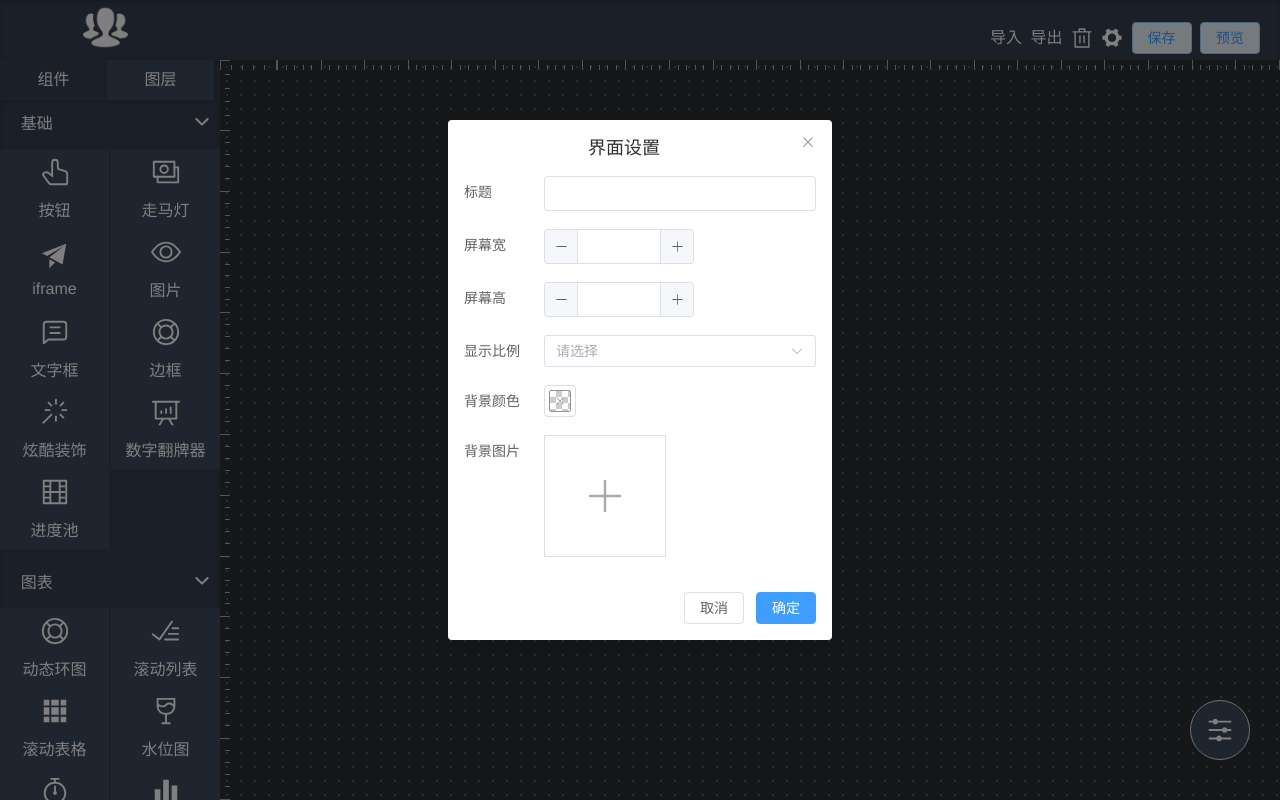
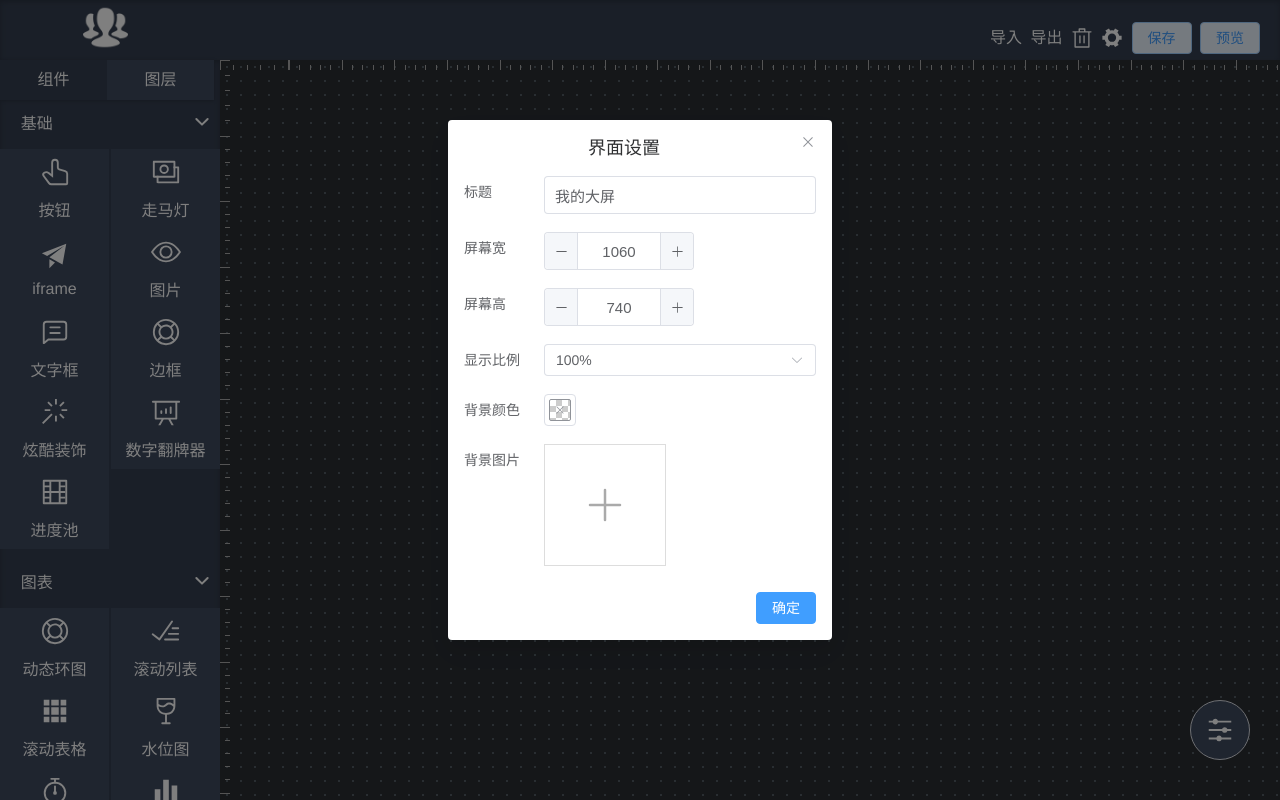
Before and after one commit to MoNaiZi/large-visual-screen, a Vue app: page / in a window 1280 px wide. Both pictures are taken after a click on the element 1112 px from the left and 37 px from the top of the page. Built offline with nearby package versions, Linux system fonts and the light colour scheme; what @jiaminghi/data-view would draw is missing.

Commit message:
自定义分辨率

```diff
--- a/src/components/element/custom-button.vue
+++ b/src/components/element/custom-button.vue
@@ -1,7 +1,6 @@
 <template>
 	<div style="height: 100%">
-    <button style="width: 100%;height: 100%;border: none;position: absolute;left: 0px;" @click="redirect()"
-          :style="{background:option.attribute.bgColor,color:option.attribute.textColor,
+		<button style="width: 100%;height: 100%;border: none;position: absolute;left: 0px;" @click="redirect()" :style="{background:option.attribute.bgColor,color:option.attribute.textColor,
               borderRadius:option.attribute.radius+'px'}">
 			{{cptData}}
 		</button>
@@ -9,38 +8,31 @@
 </template>
 
 <script>
-
-
 	export default {
 		name: "custom-button",
 		title: "按钮",
 		icon: 'Pointer',
 		initWidth: 150,
 		initHeight: 50,
-  group:'basic',
-  props:{option:Object},
+		group: 'basic',
+		props: {
+			option: Object
+		},
 		data() {
 			return {
-      cptData: '',
-      uuid: null
+				cptData: ''
 			}
 		},
 		created() {
-    this.refreshCptData();
+			this.cptData = this.$getData(this.option)
 		},
-  methods:{
-    refreshCptData(){
-
-    },
-    loadData(){
-
-    },
-    redirect(){
-      if (this.option.attribute.url){
-        if (this.option.attribute.url.startsWith("view")){
+		methods: {
+			redirect() {
+				if (this.option.attribute.url) {
+					if (this.option.attribute.url.startsWith("view")) {
 						this.$router.push(this.option.attribute.url)
 						this.$emit("reload")
-        }else{
+					} else {
 						window.open(this.option.attribute.url)
 					}
 				}
--- a/src/components/element/custom-text.vue
+++ b/src/components/element/custom-text.vue
@@ -1,5 +1,5 @@
 <template>
-	<div>
+	<div  style="width: 100%;height: 100%">
 		<div v-if="!cptData.edite" style="width: 100%;height: 100%" :style="[main_style]">
 			{{cptData.cptDataForm.dataText}}
 		</div>
--- a/src/components/element/options/custom-text-option.vue
+++ b/src/components/element/options/custom-text-option.vue
@@ -1,6 +1,6 @@
 <template>
 	<div>
-		<el-form label-width="90px">
+		<el-form label-width="70px" label-position="left">
 			<el-form-item label="字体">
 				<el-select v-model="data.textFamily">
 					<el-option v-for="(item,index) in textFamilyList" :key="index+item" :label="item" :value="item" />
--- a/src/components/item-settings.vue
+++ b/src/components/item-settings.vue
@@ -11,8 +11,7 @@
 		</div>
 		<transition appear name="configTs">
 			<div v-show="configBarShow">
-				<el-row style="position: fixed;width: 260px;height:450px;z-index: 1802;
-      bottom: 84px;right: 30px;border-radius: 6px;background: rgba(228,230,236,.9);border: 1px solid #3F4B5F">
+				<el-row class="main">
 					<div v-drag class="title">
 						<div>
 							<div>组件属性</div>
@@ -206,29 +205,55 @@
 	}
 </script>
 
-<style>
-	.set_item{
-		margin: 10px;
+<style lang="scss">
+	.main {
+		position: fixed !important;
+		width: 260px;
+		height: 450px;
+		z-index: 1802;
+		bottom: 84px;
+		right: 30px;
+		border-radius: 6px;
+		background: rgba(228, 230, 236, .9);
+		border: 1px solid #3F4B5F;
+
+		.title {
+			display: flex;
+			width: 100%;
+			justify-content: space-between;
+			padding: 10px;
+			background: #3F4B5F;
+			color: #fff;
+			height: 26px;
+		}
+
+		.set_item {
+			margin: 10px;
+		}
+
+		.el-tabs {
+			height: 398px;
+			width: 100%;
+		}
+
+		.customForm {
+			width: 95%;
+			padding: 0 6px 0 4px;
+			height: 345px;
+			overflow: auto
+		}
 	}
+
 	.el-tabs__content {
 		padding: 0px !important;
 		font-size: 26px !important;
 	}
 
 	.el-input__inner {
-		height: 33px !important;
+		height: 36px !important;
 		font-size: 15px !important;
 	}
 
-	.title {
-		display: flex;
-		width: 100%;
-		justify-content: space-between;
-		padding: 10px;
-		background: #3F4B5F;
-		color: #fff;
-		height: 26px;
-	}
 
 	.cptTitle:hover {
 		cursor: move
@@ -240,17 +265,7 @@
 		margin-top: -7px;
 	}
 
-	.el-tabs {
-		height: 398px;
-		width: 100%;
-	}
 
-	.customForm {
-		width: 100%;
-		padding: 0 6px 0 4px;
-		height: 333px;
-		overflow: auto
-	}
 
 	.configTs-enter-active,
 	.configTs-leave-active {
--- a/src/components/sidebar.vue
+++ b/src/components/sidebar.vue
@@ -93,6 +93,14 @@
 				}
 			},
 			selectIndex: Number
+		},
+		watch: {
+			'selectList': {
+				deep: true,
+				handler() {
+					this.list = this.selectList
+				}
+			}
 		},
 		data() {
 			return {
--- a/src/utils/options.js
+++ b/src/utils/options.js
@@ -71,8 +71,8 @@ export default {
 					trigger: 'hover',
 					fit: 'cover',
 					imgUrls: [
-						require('@/assets/readme/test.png'),
-						require('@/assets/readme/options.png')
+						require('@/assets/img.png'),
+						require('@/assets/logo.png')
 					],
 				}
 			},
--- a/src/utils/utils.js
+++ b/src/utils/utils.js
@@ -10,7 +10,12 @@ function updateComponentStatus(that, refName, dataKey = "refreshFlagKey") {
 
 function getData(option) {
 	if (option && option.cptDataForm) {
-		return JSON.parse(option.cptDataForm.dataText)
+		try {
+			return JSON.parse(option.cptDataForm.dataText)
+		} catch (err) {
+			return option.cptDataForm.dataText
+		}
+
 	}
 	return {}
 }
--- a/src/views/edite.vue
+++ b/src/views/edite.vue
@@ -36,22 +36,19 @@
 						@selectIndexFn="selectItem" @changeCurrentItem="changeCurrentItem"></sidebar>
 				</el-aside>
 
-				<el-main id='mainId' @dragover="allowDrop" @drop="drop" :style="{
-					background: 'url(' + defaultBg + ') repeat',
-					transform: 'scale(' + containerScale + ')'
-				}" @click.self="selectItem(-1)">
-					<div style="height: 10px;position: fixed;width: 100%;">
+				<el-main :id='mainId'>
+					<div class="ScaleMarkX">
 						<ScaleMarkX />
 					</div>
-					<div style="width: 10px;height: 100%;">
+					<div class="ScaleMarkY">
 						<ScaleMarkY />
 					</div>
-					<div v-for="(item,index) in list" :key="index" class="cptDiv" @mousedown.stop="selectItem(index)"
+					<div class="wrap" @dragover="allowDrop" @drop="drop" :style="[setWrap_style]"
+						@click.self="selectItem(-1)">
+						<div v-for="(item,index) in list" :key="index" class="cptDiv" @mousedown="selectItem(index)"
 							:style="[cptDiv_fn(item,index)]">
-						<div v-show="currentIndex === index" class="ScaleMarkX"
-							:style="{width:1920*containerScale+'px'}"></div>
-						<div v-show="currentIndex === index" class="ScaleMarkY"
-							:style="{height:1920*containerScale / designData.scaleX * designData.scaleY+'px'}"></div>
+							<div v-show="currentIndex === index" class="lineX"></div>
+							<div v-show="currentIndex === index" class="lineY"></div>
 
 							<div v-resize="{key:'move',index:index}" @dblclick.stop="dblclick(index)" class="activeMask"
 								:style="{border:currentIndex === index?'1px solid #B6BFCE':'',zIndex:(item.options||{}).edite?0:100}" />
@@ -77,30 +74,32 @@
 							<div v-show="currentIndex === index" style="top: 48%;left: -3px;cursor: w-resize"
 								class="resizeTag" v-resize="{key:'l',index:index}" />
 						</div>
+					</div>
+				</el-main>
 
-				</el-main>
 			</el-container>
 		</el-container>
 		<el-dialog v-model="dialogVisible" title="界面设置" width="30%">
 			<div class="dialog_main">
 				<el-form ref="formRef" label-width="80px" label-position="left">
 					<el-form-item label="标题" prop="age">
-						<el-input type="text" autocomplete="off" />
+						<el-input type="text" v-model="designData.title" autocomplete="off" />
 					</el-form-item>
 					<el-form-item label="屏幕宽">
-						<el-input-number v-model="num" :min="1" @change="handleChange" />
+						<el-input-number v-model="designData.mainW" :min="1" @change="handleMainW" />
 					</el-form-item>
 					<el-form-item label="屏幕高">
-						<el-input-number v-model="num" :min="1" @change="handleChange" />
+						<el-input-number v-model="designData.mainH" :min="1" @change="handleMainH" />
 					</el-form-item>
 					<el-form-item label="显示比例">
-						<el-select v-model="scale" placeholder="请选择" style="width: 100%" @change="scaleChange">
+						<el-select v-model="designData.scale" placeholder="请选择" style="width: 100%"
+							@change="scaleChange">
 							<el-option v-for="item in scaleOptions" :key="item.value" :label="item.label"
 								:value="item.value" />
 						</el-select>
 					</el-form-item>
 					<el-form-item label="背景颜色">
-						<el-color-picker v-model="designData.bgColor" show-alpha />
+						<el-color-picker v-model="designData.bgColor" @active-change="changeBgColor" show-alpha />
 					</el-form-item>
 					<el-form-item label="背景图片">
 						<div v-if="designData.bgImg" style="width: 100%;height: 100%;position: relative">
@@ -119,8 +118,8 @@
 			</div>
 			<template #footer>
 				<span class="dialog-footer">
-					<el-button @click="dialogVisible = false">取消</el-button>
-					<el-button type="primary" @click="remove">确定</el-button>
+					<!-- <el-button @click="dialogVisible = false">取消</el-button> -->
+					<el-button type="primary" @click="this.dialogVisible = false">确定</el-button>
 				</span>
 			</template>
 		</el-dialog>
@@ -148,6 +147,18 @@
 			ScaleMarkY
 		},
 		computed: {
+			setWrap_style() {
+				let designData = this.designData
+				let defaultBg = this.defaultBg
+				let containerScale = this.containerScale
+				let result = {
+					width: designData.mainW + 'px',
+					height: designData.mainH + 'px',
+					background: designData.bgColor ? designData.bgColor : 'url(' + defaultBg + ') repeat',
+					transform: 'scale(' + containerScale + ')',
+				}
+				return result
+			},
 			elMainFn() {
 				let {
 					defaultBg,
@@ -165,27 +176,32 @@
 		data() {
 			return {
 				scaleOptions: [{
-						value: '21*9',
+						value: '0.3',
 						label: '30%'
 					},
 					{
-						value: '18*9',
+						value: '0.5',
 						label: '50%'
 					},
 					{
-						value: '16*10',
+						value: '0.7',
 						label: '70%'
 					},
 					{
-						value: '16*10',
+						value: '1',
 						label: '100%'
 					}
 				],
 				dialogVisible: false,
 				mainId: this.$createId(),
 				designData: {
+					title: '我的大屏',
 					scaleX: 16,
 					scaleY: 9,
+					mainW: 0,
+					mainH: 0,
+					scale: '100%',
+					bgColor: ''
 				},
 				currentIndex: 0,
 				currentComponents: {
@@ -199,18 +215,73 @@
 				currentItem: {},
 				clickTime: 0,
 				mainW: 0,
-				mainH: 0
+				mainH: 0,
+				wrap: {}
 			}
 		},
 		created() {
 
 		},
 		mounted() {
-			let main = document.getElementById('mainId')
-			this.mainW = main.offsetWidth
-			this.mainH = main.offsetHeight
+			this.wrap = document.getElementById(this.mainId)
+			if (this.wrap) {
+				this.designData.mainW = this.wrap.offsetWidth
+				this.designData.mainH = this.wrap.offsetHeight
+			}
+			const wrap = this.wrap
+			document.onkeydown = function(e) {
+				let code = e.code
+				if (code === 'Space') {
+					e.preventDefault()
+					console.log('e', e)
+					wrap.style.cursor = 'move'
+					// document.onmousemove = function(me) {
+					// 	console.log('按下移动', me)
+					// 	let options = {
+					// 		top: me.y,
+					// 		left: me.x,
+					// 		behavior: 'smooth'
+					// 	}
+					// 	wrap.scrollTo(options)
+					// }
+					// document.onmouseup = function(me) {
+					// 	console.log('松开鼠标', me)
+					// 	wrap.style.cursor = 'default'
+					// 	document.onmousemove = document.onmouseup = null;
+					// }
+				}
+			}
 		},
 		methods: {
+			press() {
+				const wrap = this.wrap
+				document.onmousemove = function(me) {
+					console.log('按下移动', me)
+					let options = {
+						left: me.x,
+						// behavior: 'smooth'
+					}
+					wrap.scrollTo(options)
+				}
+				document.onmouseup = function(me) {
+					console.log('松开鼠标', me)
+					document.onmousemove = document.onmouseup = null;
+				}
+			},
+			changeBgColor(value) {
+				this.designData.bgColor = value
+			},
+			scaleChange(value) {
+				this.containerScale = value
+				console.log('wrap', this.wrap)
+			},
+			handleMainW(value) {
+				this.designData.mainW = value
+
+			},
+			handleMainH(value) {
+				this.designData.mainH = value
+			},
 			removeList() {
 				const that = this
 				ElMessageBox.alert('是否清空所有图层', {
@@ -276,6 +347,7 @@
 				return result
 			},
 			selectItem(index) {
+				console.log('选择', index)
 				if (index >= 0) {
 					this.currentItem = this.list[index]
 				} else {
@@ -444,6 +516,21 @@
 </script>
 
 <style lang="scss">
+	@mixin ScaleMarkXY($w, $h) {
+		position: fixed;
+		z-index: 100;
+		width: $w;
+		height: $h;
+	}
+
+	.ScaleMarkX {
+		@include ScaleMarkXY(100%, 10px);
+	}
+
+	.ScaleMarkY {
+		@include ScaleMarkXY(10px, 100%);
+	}
+
 	.dialog_main {
 		height: 50vh;
 
@@ -473,14 +560,14 @@
 		width: 170px;
 	}
 
-	.ScaleMarkY {
+	.lineY {
 		position: fixed;
 		border-right: 3px dashed #808080;
 		height: 100%;
 		top: 0px;
 	}
 
-	.ScaleMarkX {
+	.lineX {
 		position: fixed;
 		border-top: 3px dashed #808080;
 		width: 100%;
@@ -498,17 +585,17 @@
 
 	.cptDiv {
 		position: absolute;
-	}
-
-	.cptDiv:hover .delTag {
-		display: block
-	}
 
 		.activeMask {
 			width: 100%;
 			height: 100%;
 			position: absolute;
 			z-index: 100
+		}
+	}
+
+	.cptDiv:hover .delTag {
+		display: block
 	}
 
 
@@ -554,6 +641,14 @@
 		position: relative;
 		margin: 0px;
 		background-size: 100% 100%;
-		transform-origin: 0 0
+		overflow: hidden;
+		transform-origin: 0 0;
+		background: #000000;
+
+		.wrap {
+			position: relative;
+			overflow: hidden;
+			// cursor: default;
+		}
 	}
 </style>
```
Also changed, not shown: src/views/preview.vue (+8 -1 lines). Lines whose indentation alone changed are shown as unchanged.
